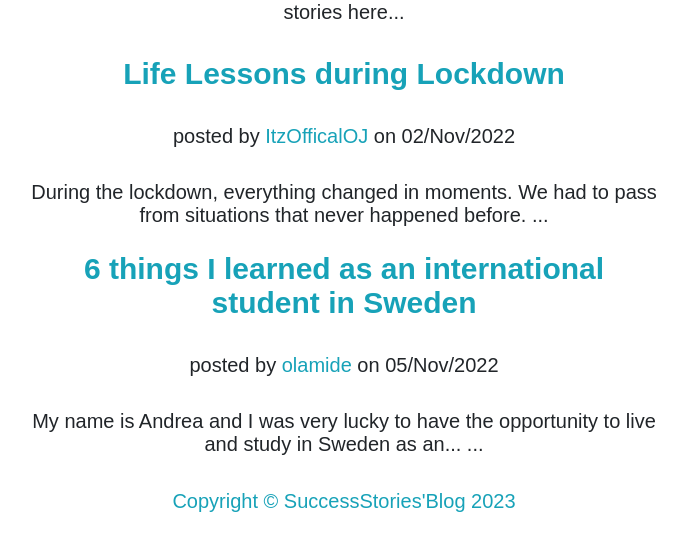
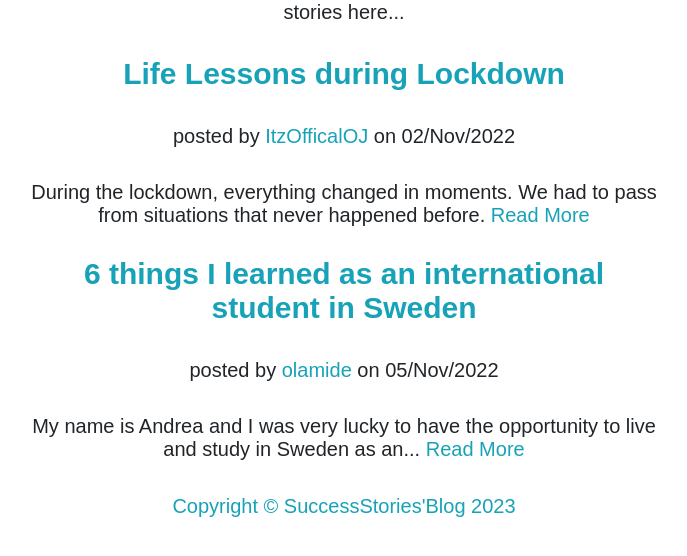
Before and after one commit to BrodaOJ56/Success-Stories-Blog-App, a Flask app: page / in a window 1280 px wide. Shown: the part 180-736 px from the top of the page, without its empty margins (296-983 px from the left). Run offline with Flask 3, Linux system fonts and the light colour scheme; data comes from the database, SQL or seed files in the repository; parts of the project's set-up code (start-up, migrations or seed data) failed here and were passed over.

Commit message:
Renders a list of articles

```diff
--- a/templates/index.html
+++ b/templates/index.html
@@ -16,8 +16,7 @@
   </a>
   <p class="post-meta"> posted by
     <a href="#">{{post.author}}</a> on {{post.created_on.strftime('%d/%b/%Y')}}</p>
-    {{ post.content[0:300] }} ...
-</div>
+    {{ post.content[0:300] }} <a href="/post/{{ post.id }}/">Read More</a></p>
 {% endfor %}
 
 {% endblock content %}
```
